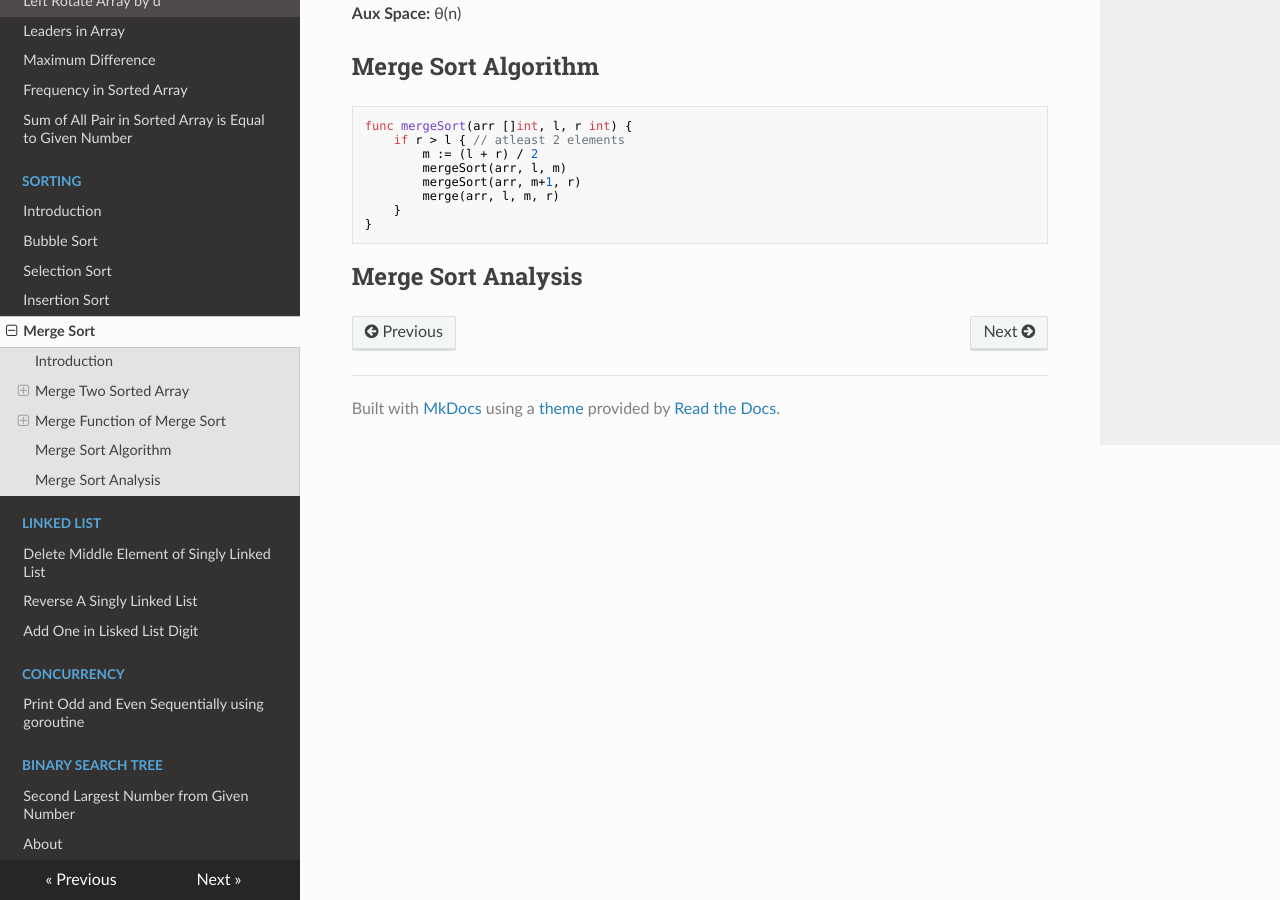
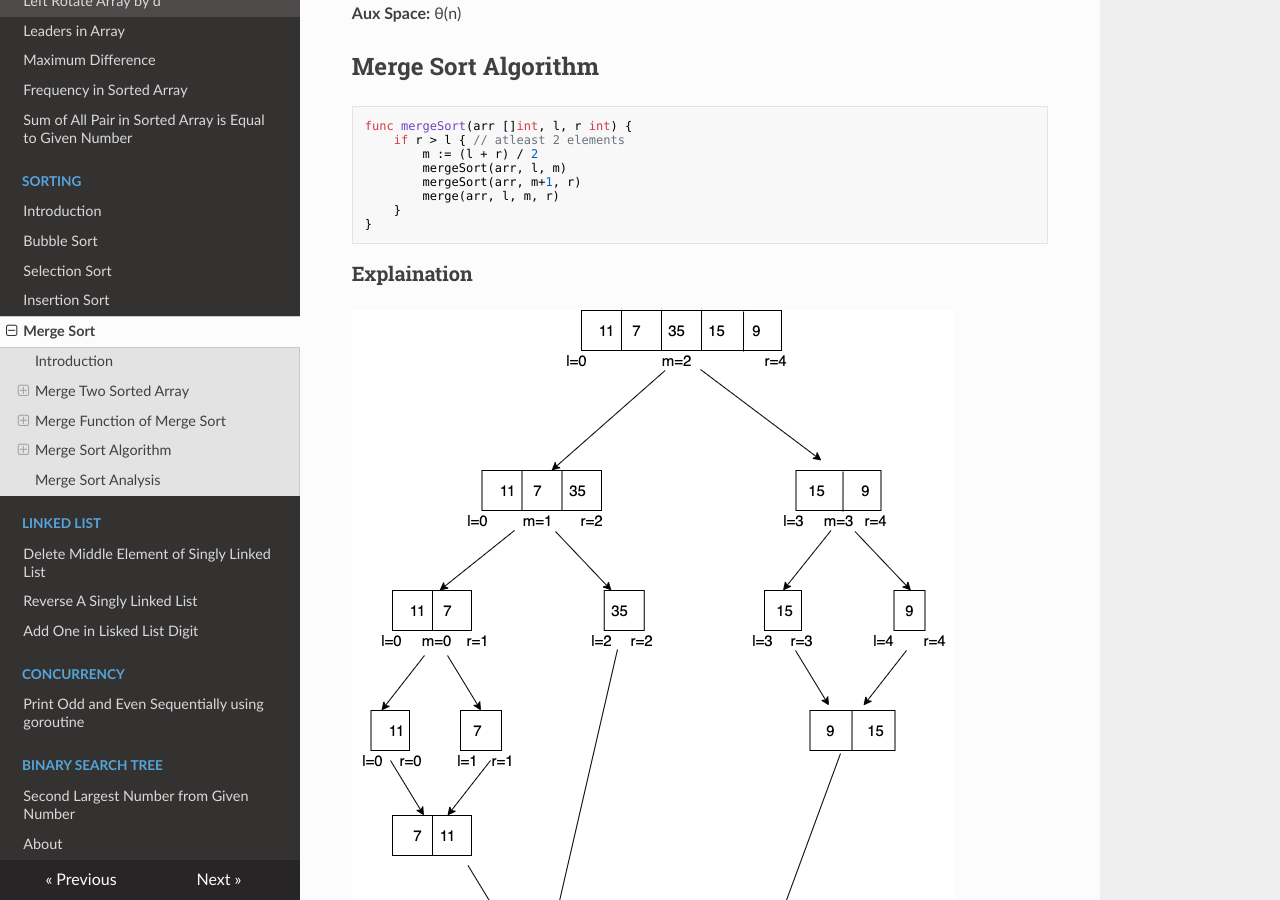
Before and after one commit to prithvipal/golang-dsa, an MkDocs documentation site: the page built from docs/sorting/merge_sort.md, in a window 1280 px wide and 900 px high, scrolled down 4515 px. Built offline with MkDocs 1.6.1, drawn with Linux system fonts in a browser that asks for light colours; nearby versions of some CDN libraries.

Commit message:
merge sort algo explaination

````diff
--- a/docs/sorting/merge_sort.md
+++ b/docs/sorting/merge_sort.md
@@ -233,4 +233,7 @@ func mergeSort(arr []int, l, r int) {
 }
 ```
 
+### Explaination
+![](docs/merge_sort_algo.png)
+
 ## Merge Sort Analysis
````
Also changed, not shown: docs/sorting/docs/merge_sort_algo.png (added).
